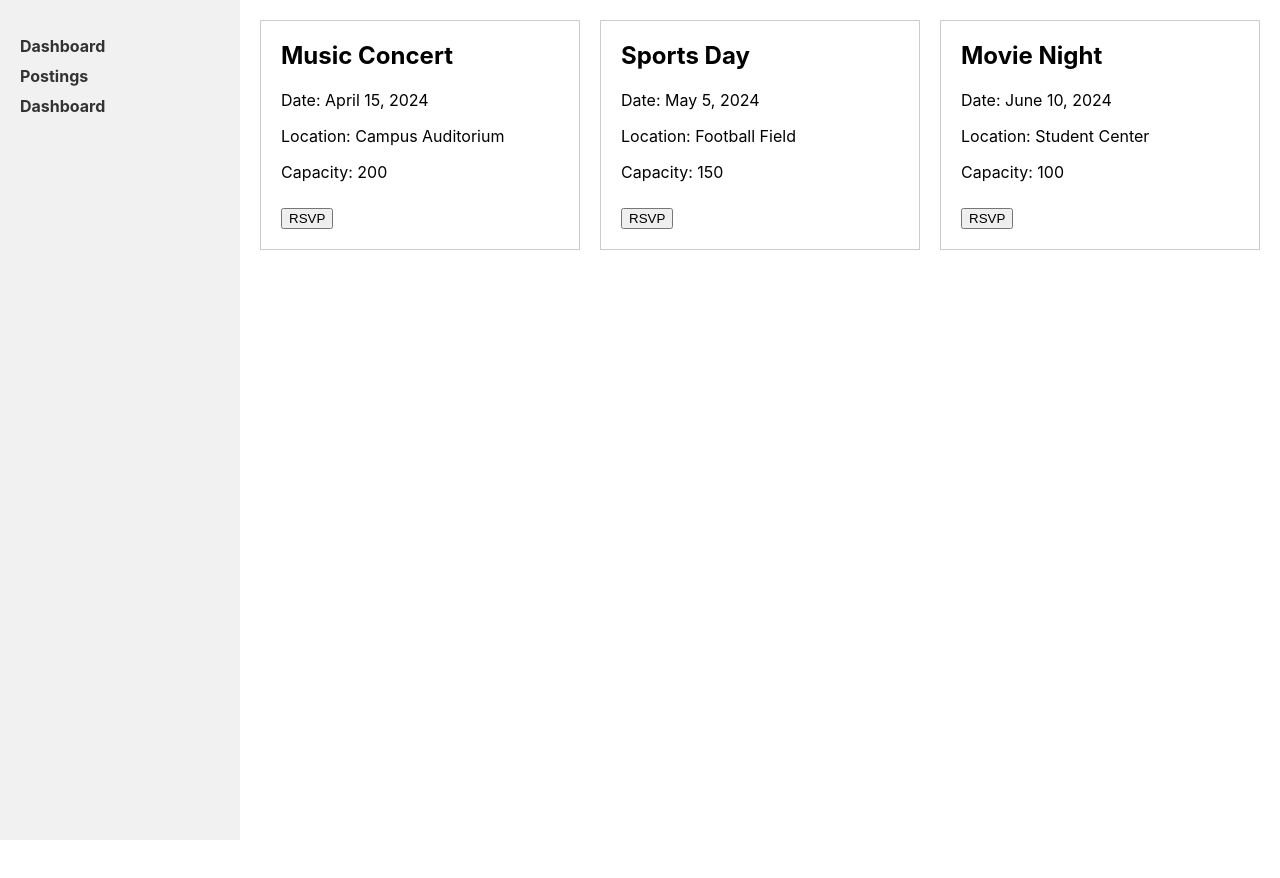
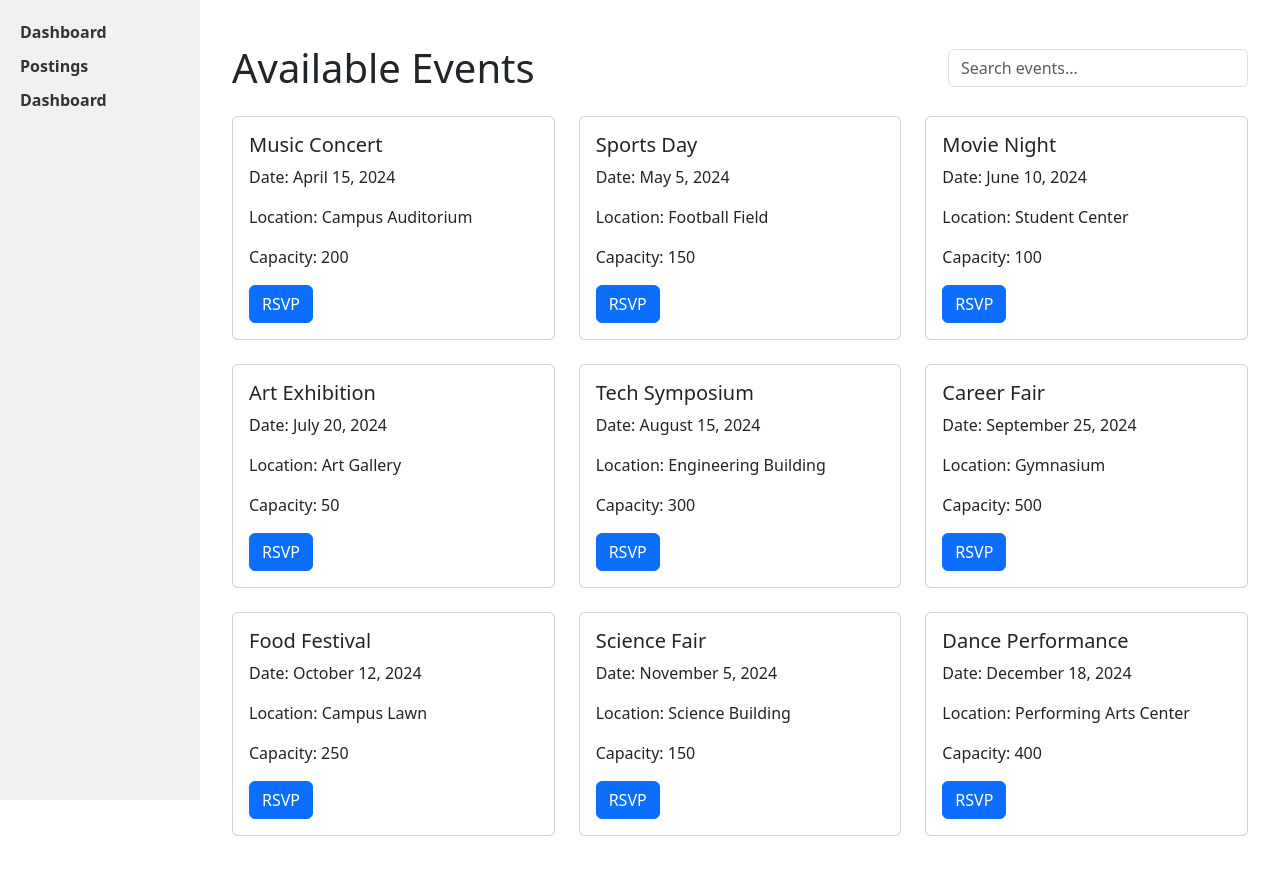
Before and after one commit to Emmanuelikeh/Event_Finder_nosql, a React (Create React App) app in the folder front_end/: page /students-my-events in a window 1280 px wide. Before the commit the page ends 840 px from the top, so only its background shows below. Built offline with nearby package versions, Linux system fonts and the light colour scheme.

Commit message:
new css commit

```diff
--- a/front_end/src/Pages/StudentsMyEvents.css
+++ b/front_end/src/Pages/StudentsMyEvents.css
@@ -1,18 +1,4 @@
-.event-container {
-    display: grid;
-    grid-template-columns: repeat(3, 1fr);
-    gap: 20px;
+.custom-card {
+    padding: 0.5rem; /* Adjust the padding to make the card finer */
+    border-width: 1px; /* Adjust the border width to make the card finer */
   }
-
-  .event-box {
-    border: 1px solid #ccc;
-    padding: 20px;
-  }
-
-  .event-box h2 {
-    margin-top: 0;
-  }
-
-  .event-box button {
-    margin-top: 10px;
-  }
--- a/front_end/src/Pages/StudentsMyEvents.jsx
+++ b/front_end/src/Pages/StudentsMyEvents.jsx
@@ -1,30 +1,19 @@
-import React from 'react';
-import './StudentsMyEvents.css'; // Assuming this is the file name for your CSS
+import React, { useState } from 'react';
+import 'bootstrap/dist/css/bootstrap.min.css';
 
 const StudentsMyEvents = () => {
+  const [searchTerm, setSearchTerm] = useState('');
+
   const events = [
-    {
-      id: 1,
-      name: 'Music Concert',
-      date: 'April 15, 2024',
-      location: 'Campus Auditorium',
-      capacity: 200
-    },
-    {
-      id: 2,
-      name: 'Sports Day',
-      date: 'May 5, 2024',
-      location: 'Football Field',
-      capacity: 150
-    },
-    {
-      id: 3,
-      name: 'Movie Night',
-      date: 'June 10, 2024',
-      location: 'Student Center',
-      capacity: 100
-    },
-    // Add more events here
+    { id: 1, name: 'Music Concert', date: 'April 15, 2024', location: 'Campus Auditorium', capacity: 200 },
+    { id: 2, name: 'Sports Day', date: 'May 5, 2024', location: 'Football Field', capacity: 150 },
+    { id: 3, name: 'Movie Night', date: 'June 10, 2024', location: 'Student Center', capacity: 100 },
+    { id: 4, name: 'Art Exhibition', date: 'July 20, 2024', location: 'Art Gallery', capacity: 50 },
+    { id: 5, name: 'Tech Symposium', date: 'August 15, 2024', location: 'Engineering Building', capacity: 300 },
+    { id: 6, name: 'Career Fair', date: 'September 25, 2024', location: 'Gymnasium', capacity: 500 },
+    { id: 7, name: 'Food Festival', date: 'October 12, 2024', location: 'Campus Lawn', capacity: 250 },
+    { id: 8, name: 'Science Fair', date: 'November 5, 2024', location: 'Science Building', capacity: 150 },
+    { id: 9, name: 'Dance Performance', date: 'December 18, 2024', location: 'Performing Arts Center', capacity: 400 }
   ];
 
   const handleRSVP = (eventId) => {
@@ -32,17 +21,44 @@ const StudentsMyEvents = () => {
     console.log(`RSVP for event with ID ${eventId}`);
   };
 
+  const handleSearch = (e) => {
+    setSearchTerm(e.target.value);
+  };
+
+  const filteredEvents = events.filter(event =>
+    event.name.toLowerCase().includes(searchTerm.toLowerCase())
+  );
+
   return (
-    <div className="event-container">
-      {events.map(event => (
-        <div key={event.id} className="event-box">
-          <h2>{event.name}</h2>
-          <p>Date: {event.date}</p>
-          <p>Location: {event.location}</p>
-          <p>Capacity: {event.capacity}</p>
-          <button onClick={() => handleRSVP(event.id)}>RSVP</button>
-        </div>
-      ))}
+    <div className="container mt-4">
+      <div className="d-flex justify-content-between align-items-center mb-4">
+        <h1 className="mb-0">Available Events</h1>
+        <input
+          type="text"
+          className="form-control"
+          placeholder="Search events..."
+          value={searchTerm}
+          onChange={handleSearch}
+          style={{ maxWidth: '300px' }} // Limit width of search input
+        />
+      </div>
+      <div className="row">
+        {filteredEvents.map((event, index) => (
+          <div key={event.id} className="col-md-4 col-sm-6 mb-4">
+            <div className="card h-100">
+              <div className="card-body">
+                <h5 className="card-title">{event.name}</h5>
+                <p className="card-text">Date: {event.date}</p>
+                <p className="card-text">Location: {event.location}</p>
+                <p className="card-text">Capacity: {event.capacity}</p>
+                <button className="btn btn-primary btn-block" onClick={() => handleRSVP(event.id)}>
+                  RSVP
+                </button>
+              </div>
+            </div>
+          </div>
+        ))}
+      </div>
     </div>
   );
 };
```
